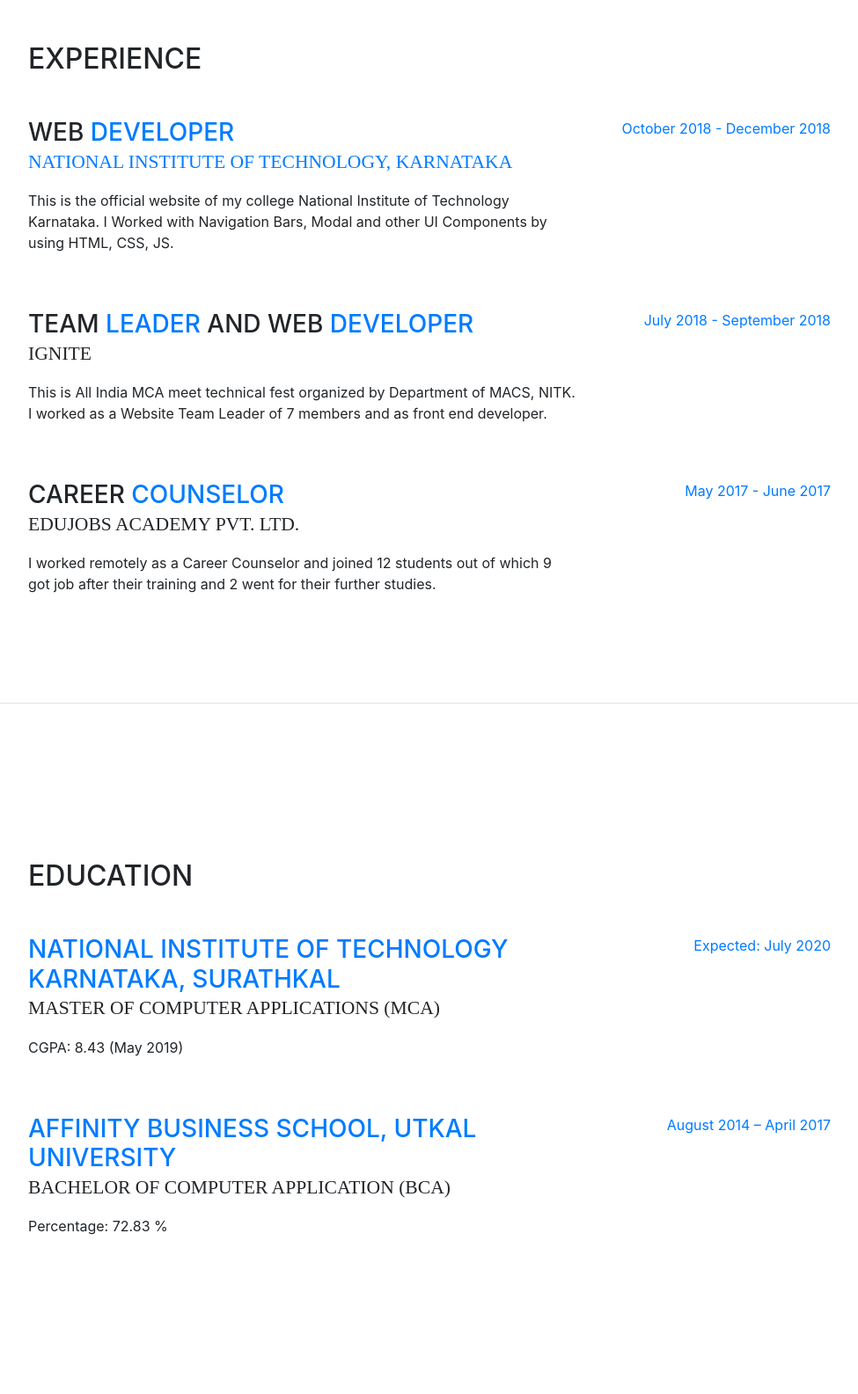
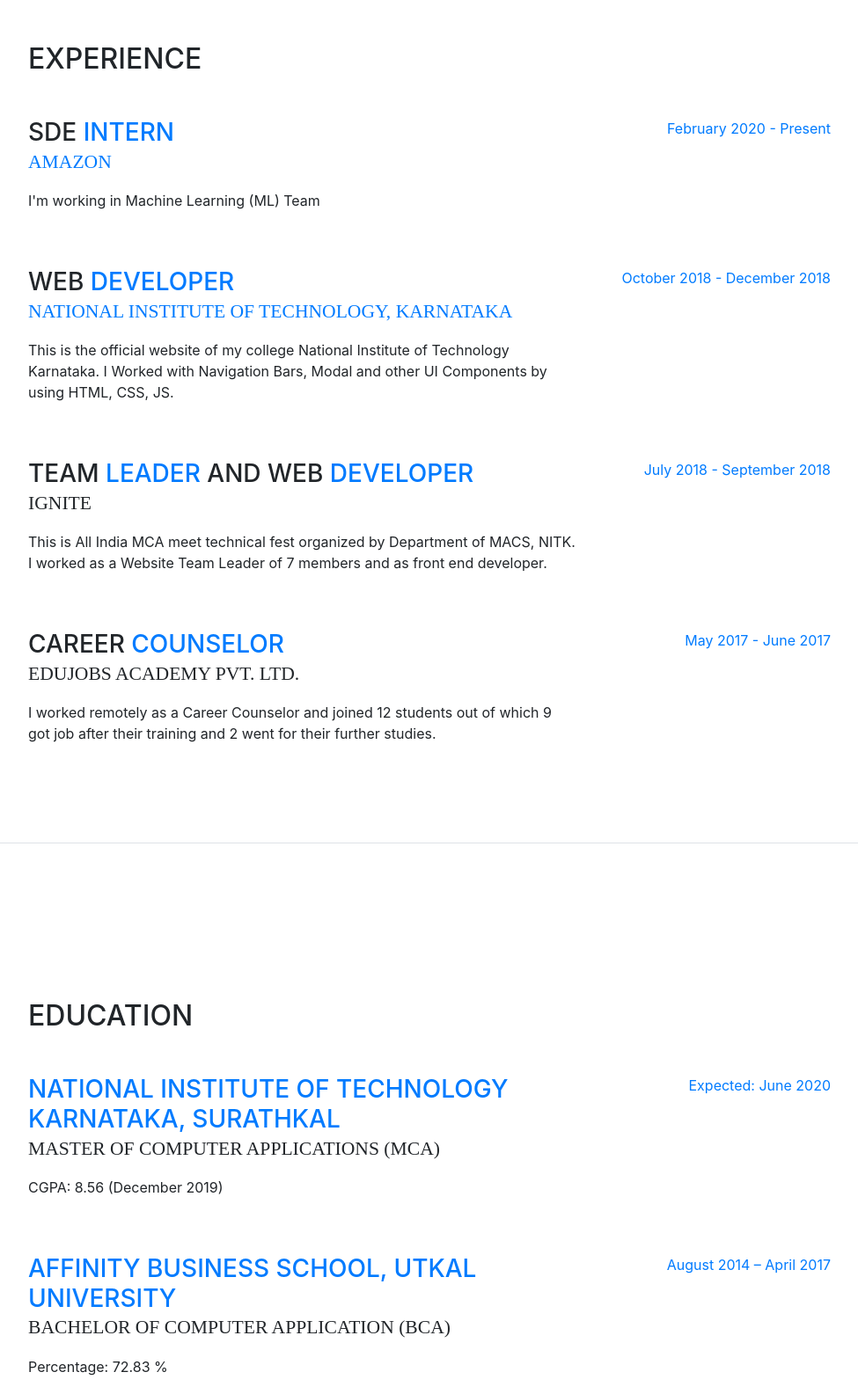
Before and after one commit to khagapati-bagh/khagapati, a website with bundled scripts: page index.html in a window 1280 px wide. Shown: the part 800-2385 px from the top of the page at 88% size, without its empty margins (288-1263 px from the left). Built offline with nearby package versions, Linux system fonts and the light colour scheme; a web font is replaced by a local one.

Commit message:
New updtaes

```diff
--- a/index.html
+++ b/index.html
@@ -81,6 +81,7 @@
           <div class="subheading mb-5">8th Block · NITK · Surathkal · India · +91 7978414095 / +91 9437967664 ·
             <a href="mailto:mr.k.affinity@gmail.com">mr.k.affinity@gmail.com</a>
           </div>
+          <h3>Software Developer Engineer Intern @ <span class="text-primary">AMAZON</span></h3>
           <p>Competitive Programming Enthusiast</p>
           <p>Member at Mind Fuel Club NITK</p>
           <p>Secretary of Odia Community at NITK</p>
@@ -131,6 +132,17 @@
 
         <div class="resume-item d-flex flex-column flex-md-row justify-content-between mb-5">
           <div class="resume-content">
+            <h3 class="mb-0">SDE <span class="text-primary">INTERN</span></h3>
+            <div class="subheading mb-3"><a href="#" target="_blank">AMAZON </a></div>
+            <p>I'm working in Machine Learning (ML) Team</p>
+          </div>
+          <div class="resume-date text-md-right">
+            <span class="text-primary">February 2020 - Present</span>
+          </div>
+        </div>
+
+        <div class="resume-item d-flex flex-column flex-md-row justify-content-between mb-5">
+          <div class="resume-content">
             <h3 class="mb-0">Web <span class="text-primary">Developer</span></h3>
             <div class="subheading mb-3"><a href="http://nitk.ac.in/" target="_blank">National Institute of Technology, Karnataka </a></div>
             <p>This is the official website of my college National Institute of Technology Karnataka. I Worked with Navigation Bars, Modal and other UI Components by using HTML, CSS, JS. </p>
@@ -176,10 +188,10 @@
               <h3 class="mb-0"><a href="http://nitk.ac.in/" target="_blank">National Institute Of Technology Karnataka, Surathkal</a></h3>
               <div class="subheading mb-3">Master of Computer Applications (MCA)</div>
               <!-- <div>Master of Computer Applications (MCA)</div> -->
-              <p>CGPA: 8.43 (May 2019)</p>
+              <p>CGPA: 8.56 (December 2019)</p>
             </div>
             <div class="resume-date text-md-right">
-              <span class="text-primary">Expected: July 2020</span>
+              <span class="text-primary">Expected: June 2020</span>
             </div>
           </div>
 
@@ -276,7 +288,7 @@
 
             <li>
               <i class="fa-li fa fa-trophy text-warning"></i>
-              <b>Level 6 </b><a href="https://goo.gl/maps/GZrJWHez2q4229dn6" target="_blank">Google  Local Guides</a>. <b>77,518</b> Views (September 2019)
+              <b>Level 6 </b><a href="https://goo.gl/maps/GZrJWHez2q4229dn6" target="_blank">Google  Local Guides</a>. <b>114,631</b> Views (February 2020)
             </li>
 
             <li>
```
